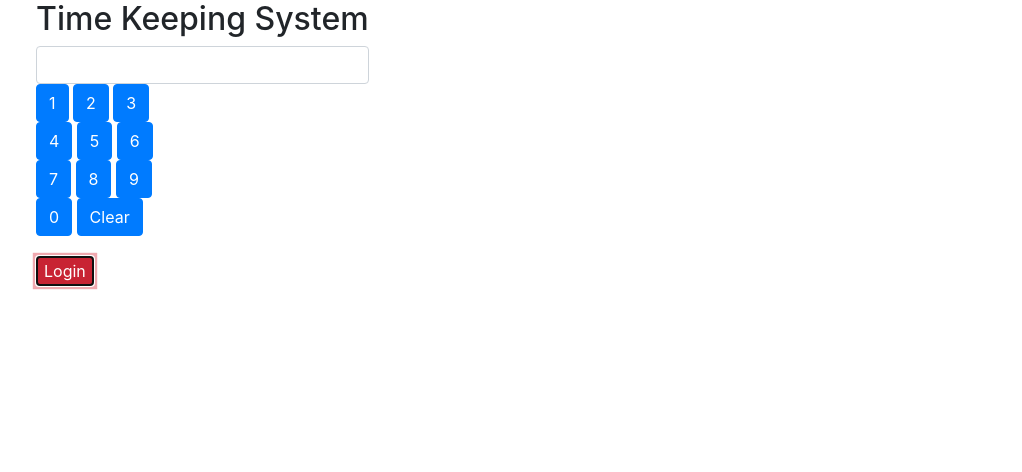
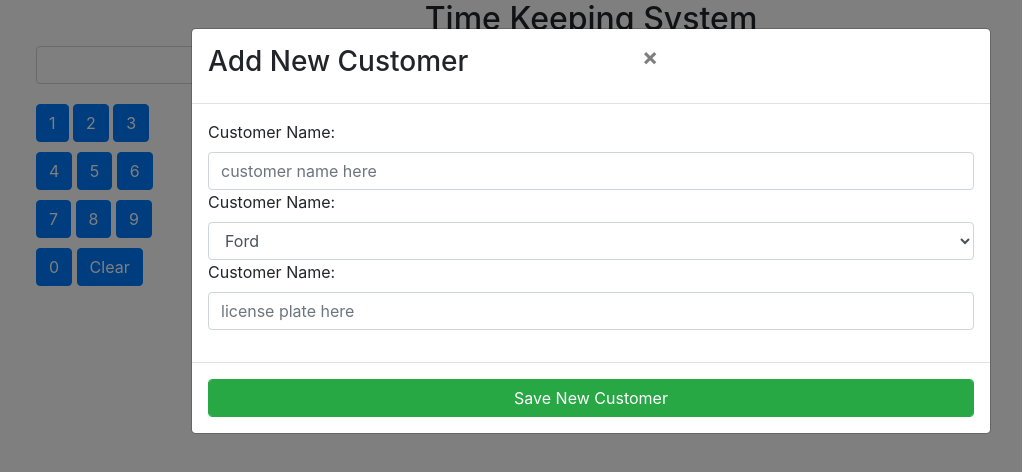
Before and after one commit to MickeyCheng/tks-web, a plain HTML site: page main.html in a window 1280 px wide. Both pictures are taken after a click on the button "Login". Shown: the whole page, without its empty margins (49-1071 px from the left). Drawn offline with Linux system fonts and the light colour scheme.

Commit message:
Adding js and modal

```diff
--- a/css/tks.css
+++ b/css/tks.css
@@ -1,5 +1,7 @@
+h2{
+    text-align: center;
+}
 .inner-top{
-    width: 30%;
 }
 
 .login-numbers-section{
--- a/main.html
+++ b/main.html
@@ -10,9 +10,10 @@
         <div class="container">
             <div class="top-panel">
                 <h2>Time Keeping System</h2>
-                <div class="inner-top">
+                <div class="inner-top row">
+                    <div class="col-md-3">
                         <input type="text" class="form-control">
-
+                        <div class="login-numbers-section">
                             <div>
                                 <button class="btn btn-primary">1</button>
                                 <button class="btn btn-primary">2</button>
@@ -33,14 +34,67 @@
                                 <button class="btn btn-primary">Clear</button>
                             </div>
                         </div>
+                    </div>
+                    <div class="col-md-3">
+                        <button type="button" class="btn-danger" id="btn-save-login" data-toggle="modal" data-target="#login-modal">Login</button>
+
+                        <!-- MODAL -->
+                        <div class="modal fade" id="login-modal">
+
+                <div class="modal-dialog modal-lg">
+
+                    <div class="modal-content">
+
+                        <div class="modal-header">
+                            <h3>Add New Customer</h3>
+                            <button type="button" class="close" data-dismiss="modal" id="btnXCustForm"><span>&times;</span></button>
+                            <hr>
+                        </div>
+
+                        <div class="modal-body" >
+                            <form>
+                                <div class="form-group">
                                     <div>
-                    <button type="button" class="btn-danger" id="btn-save-login">Login</button>
+                                        <label for="txtCustomerName">Customer Name:</label>
+                                        <input type="text" id="txtCustomerName" placeholder="customer name here" class="form-control">
+                                    </div>
+                                    <div>
+                                        <label for="selCustomerCar">Customer Name:</label>
+                                        <select class="form-control" id="selCustomerCar">
+                                            <option>Ford</option>
+                                            <option>Morris Garages</option>
+                                            <option>Mitsubishi</option>
+                                        </select>
+                                    </div>
+                                    <div>
+                                        <label for="txtLicensePlae">Customer Name:</label>
+                                        <input type="text" id="txtLicensePlate" placeholder="license plate here" class="form-control">
+                                    </div>
+
+                                </div>
+
+                            </form>
+                        </div>
+
+                       <div class="modal-footer btnNew">
+                            <input type="button" class="form-control btn btn-success" value="Save New Customer" data-dismiss="modal">
+                        </div>
+                    </div>
+                </div>
+
+            </div>
+                    </div>
+
+                </div>
+                <div>
                 </div>
             </div>
 
         </div><!-- #container-->
 
     </body>
-
+<script  src="js/jquery-3.4.1.js"></script>
+    <script src="bootstrap/js/bootstrap.min.js"></script>
+    <script src="js/jquery-ui-1.12.1/jquery-ui.min.js"></script>
 
 </html>
```
Lines whose indentation alone changed are shown as unchanged.
